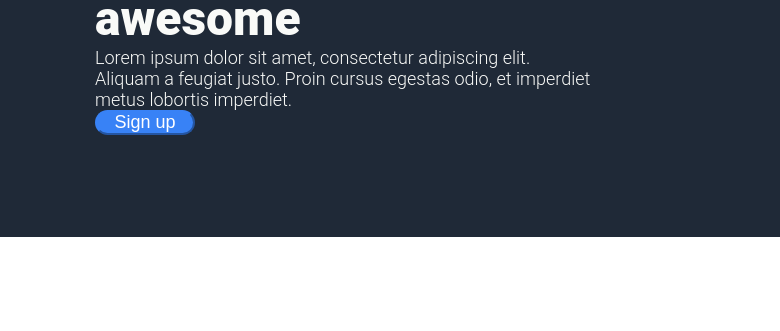
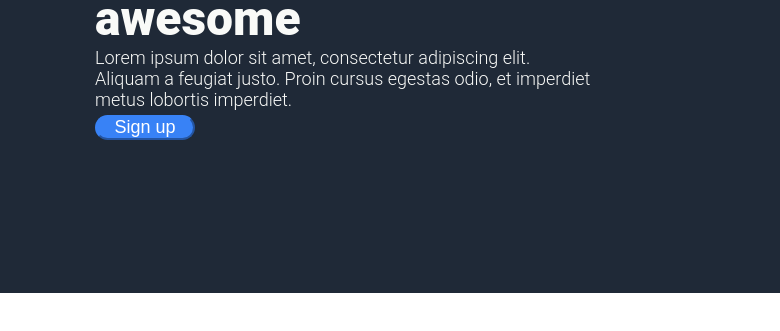
Before and after one commit to derekdhardin/TLOP-landing-page, a plain HTML site: page index.html in a window 1280 px wide. Shown: the part 175-506 px from the top of the page, 0-780 px from the left. Drawn offline with Linux system fonts and the light colour scheme.

Commit message:
modify(hero): Change height and margin

```diff
--- a/stylesheet.css
+++ b/stylesheet.css
@@ -67,6 +67,8 @@ main-wrapper {
 
     padding-top: 40px;
 
+    height:400px;
+
 }
 
 .hero-section-text {
@@ -94,6 +96,7 @@ main-wrapper {
     border-radius: 24px;
     border-color: #3882F6;
     width: 100px;
+    margin-top: 5px;
     color: white;
 }
 
```
